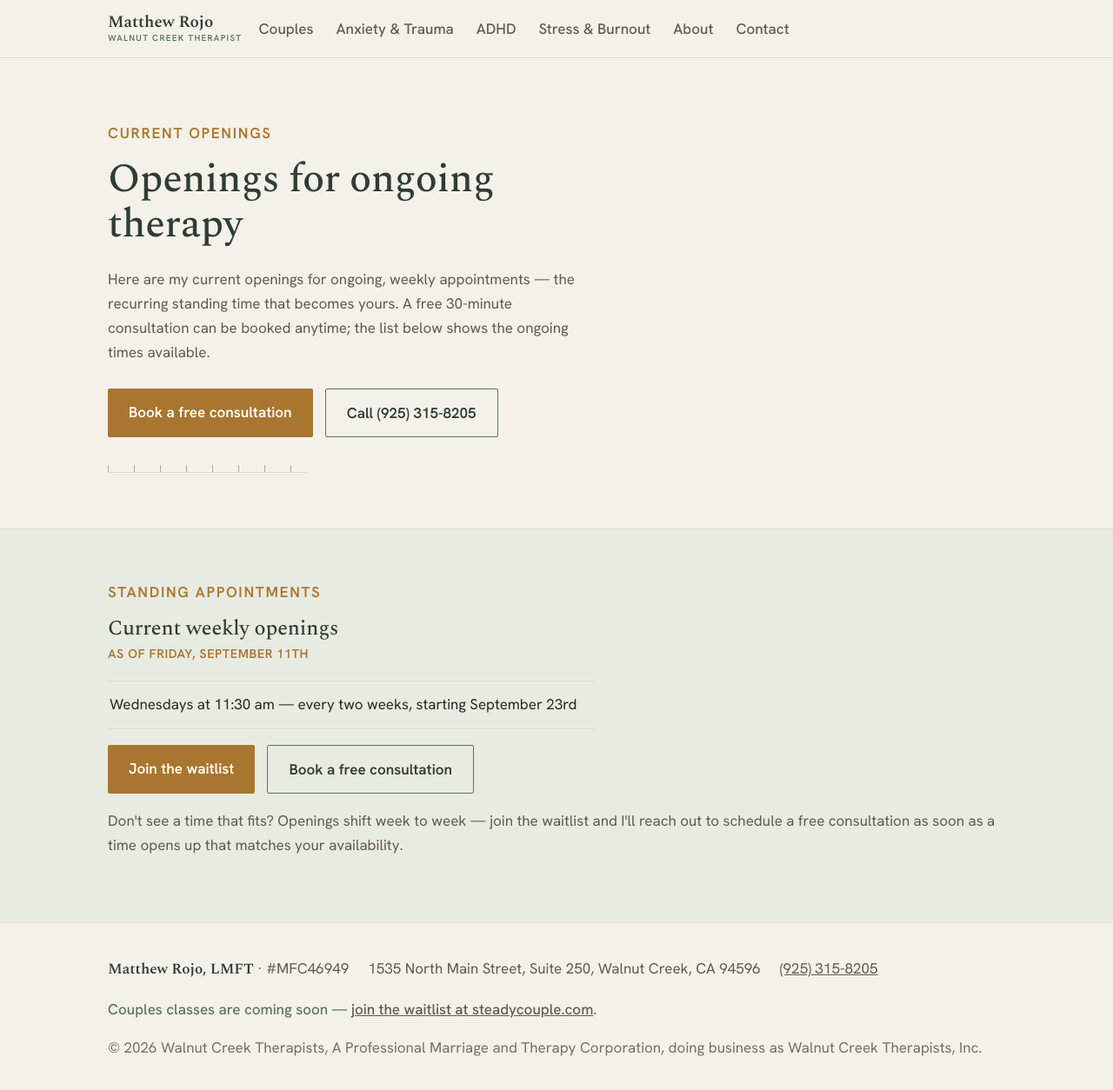
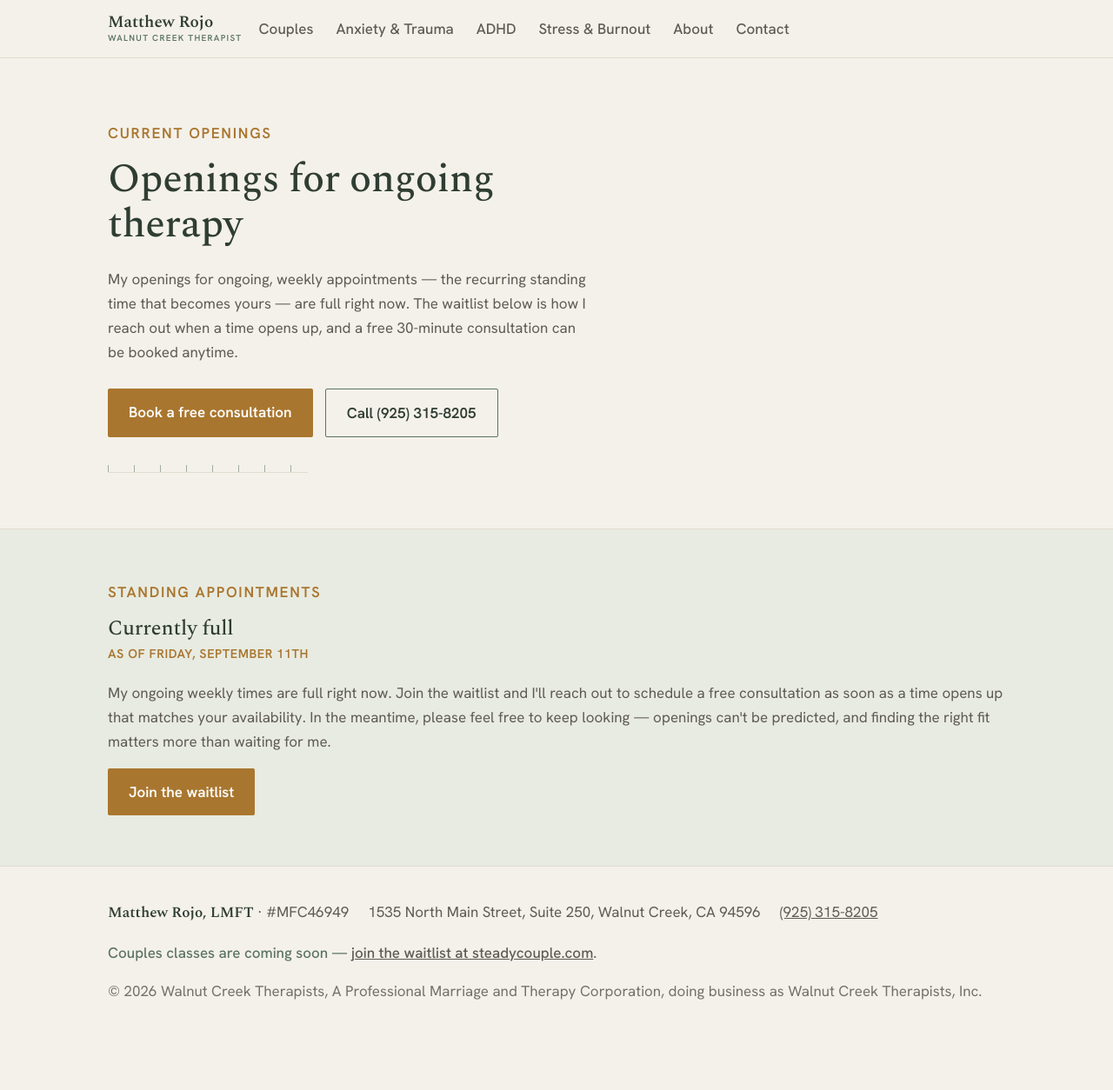
Before and after one commit to walnutcreektherapist/walnutcreektherapist.github.io, a Jekyll site: the page built from openings.html, in a window 1280 px wide and 1257 px high. Shown: the top 1254 px of the window at 87% size. Built offline with Jekyll 4.4.1, drawn with Linux system fonts in a browser that asks for light colours.

Commit message:
Change openings mode from 'hybrid' to 'full'

```diff
--- a/_config.yml
+++ b/_config.yml
@@ -55,7 +55,7 @@ fees:
 #   waitlist_url points to the SimplePractice CONTACT FORM (the waitlist intake),
 #   NOT the consult scheduler. Don't swap them.
 openings:
-  mode: "hybrid"
+  mode: "full"
   as_of: "Friday, September 11th"
   waitlist_url: "https://walnutcreektherapists.clientsecure.me/contact-widget"
   slots:
```
